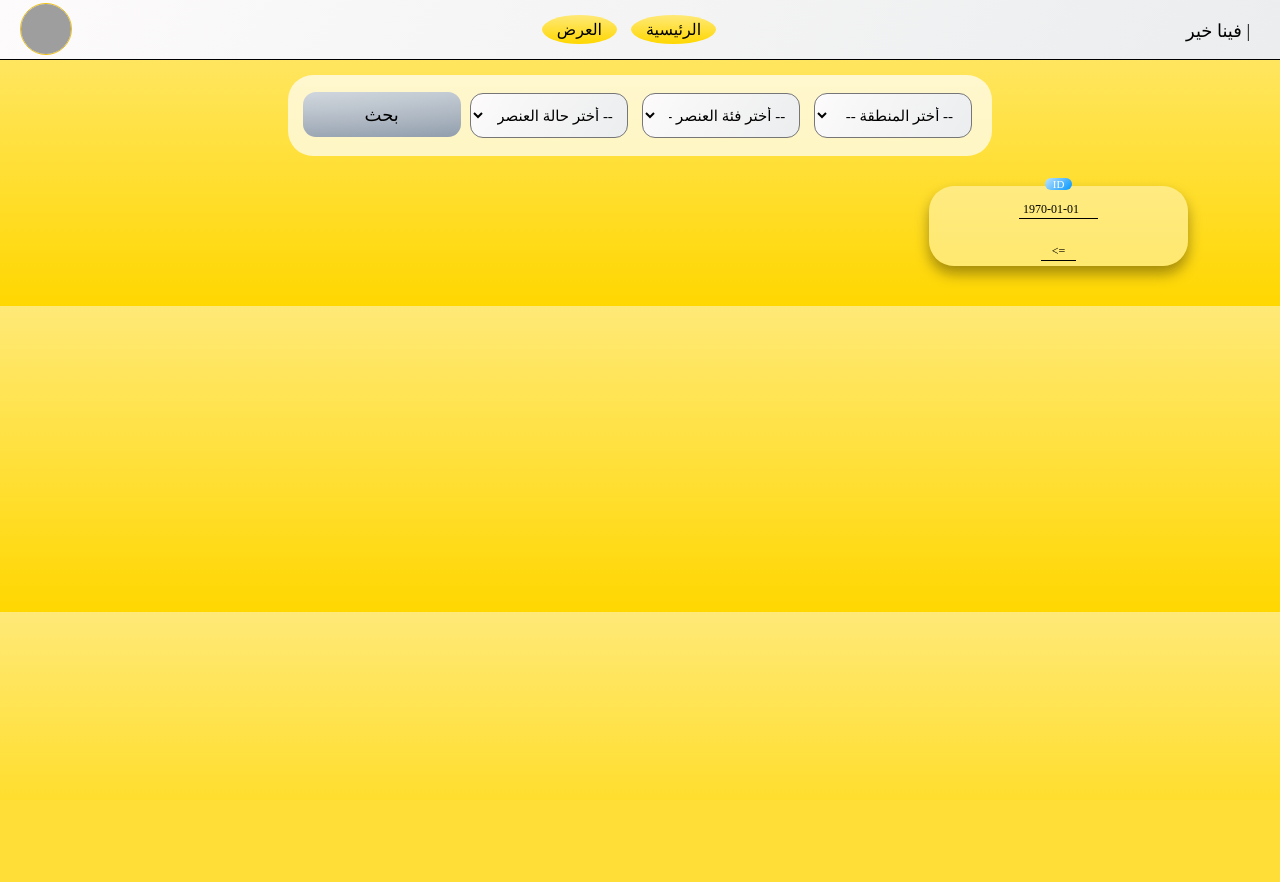
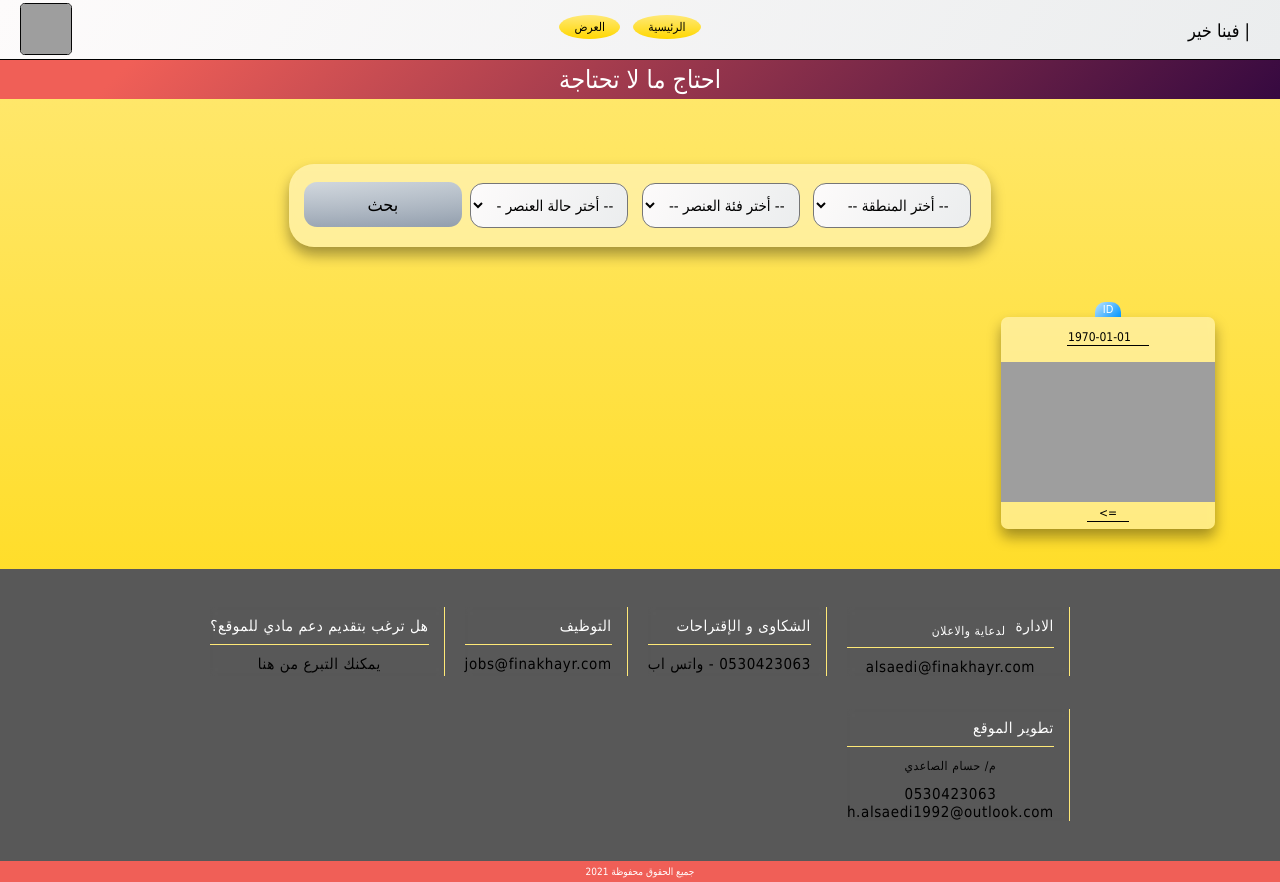
Before and after one commit to hus7sam/w, a PHP site: page /dispaly.php in a window 1280 px wide. Before the commit the page ends 745 px from the top, so only its background shows below. Run offline with PHP 8.4, Linux system fonts and the light colour scheme; tables that the repository leaves empty or names only in its code hold one stand-in row (values such as "Sample post"); data that the repository does not hold is empty; grey boxes are pictures that could not be loaded.

Commit message:
css sort1

```diff
--- a/dispaly.php
+++ b/dispaly.php
@@ -19,14 +19,10 @@
 </head>
 <body>
 
-<div class="bar">
-    <h2>| فينا خير  </h2>
-    <a href="index.php">الرئيسية </a>
-    <a href="dispaly.php"> العرض</a>
-    <img class="img_logo" src="photos/logo.png">
+<?php  include ("header.php")?>
 
-</div>
 
+        <div class="alert_danger"> احتاج ما لا تحتاجة </div>
     <div class="box_sreach">
         <form action="dispaly.php" method="post">
             <select class="list_sreach" name="search_State">
@@ -198,6 +194,7 @@
                         }else{ echo $string  ;} ?>
 
               </p>
+    <img class="img_item" src="photos/brina.jpg">
      <p class="p_item_1">
          <?php  echo $row['State'].str_repeat('&nbsp;', 2). "=>".str_repeat('&nbsp;', 2). $row['City']; ?>
      </p>
@@ -208,6 +205,8 @@
 <?php }  endif;$conn = null;?>
 
 </div>
+
+<?php include ("footer.php")?>
 </body>
 
 </html>
--- a/footer.php
+++ b/footer.php
@@ -2,3 +2,44 @@
 
 
 ?>
+
+
+<div class="footer">
+
+    <div class="fo_Gr-container">
+
+
+        <div class="fo_g-item">
+            <h1> الادارة&nbsp; <sub>لدعاية والاعلان</sub> </h1>
+
+            <a href="mailto:alsaedi@finakhayr.com">alsaedi@finakhayr.com</a>
+        </div>
+
+        <div class="fo_g-item">
+            <h1> الشكاوى و الإقتراحات </h1>
+
+            <a href="https://api.whatsapp.com/send?phone=+966530423063">0530423063 - واتس اب</a><br>
+        </div>
+
+        <div class="fo_g-item">
+            <h1> التوظيف</h1>
+            <a href="mailto:jobs@finakhayr.com">jobs@finakhayr.com</a>
+        </div>
+
+
+        <div class="fo_g-item">
+            <h1>هل ترغب بتقديم دعم مادي للموقع؟ </h1>
+            <a href="donation.php">يمكنك التبرع من هنا </a><br>
+        </div>
+
+        <div class="fo_g-item">
+            <h1> تطوير الموقع </h1>
+            <p>م/ حسام  الصاعدي</p>
+            <a href="https://api.whatsapp.com/send?phone=+966530423063">0530423063</a><br>
+            <a href="mailto:h.alsaedi1992@outlook.com">h.alsaedi1992@outlook.com</a><br>
+        </div>
+
+    </div>
+
+</div>
+<div class="alert_copy"> جميع الحقوق محفوظة <?php echo  date("Y");?> </div>
--- a/header.php
+++ b/header.php
@@ -2,15 +2,11 @@
 
 
 ?>
-    <html>
 
-    </html>
-<head>
-    <meta charset="UTF-8">
-    <meta name="viewport" content="width=device-width, user-scalable=no, initial-scale=1.0, maximum-scale=1.0, minimum-scale=1.0">
-    <meta http-equiv="X-UA-Compatible" content="ie=edge">
-    <link rel="stylesheet" type="text/css" href="style.css">
-    <!--    <link rel="stylesheet" href="https://maxcdn.bootstrapcdn.com/bootstrap/3.3.7/css/bootstrap.min.css">-->
+<div class="bar">
+    <h2>| فينا خير  </h2>
+    <a href="index.php">الرئيسية </a>
+    <a href="dispaly.php"> العرض</a>
+    <img class="img_logo" src="photos/logo.png">
 
-    <title>فينا خير</title>
-</head>
+</div>
--- a/style.css
+++ b/style.css
@@ -1,32 +1,30 @@
-*
-{
+* {
     box-sizing: border-box;
     direction: rtl;
-    font-family: "Dubai Light";
+    font-family: Tahoma ;
+    font-size: 12px;
     font-weight: normal;
     /*font-family: "Source Sans Pro", "Arial", sans-serif;*/
     z-index: 10000;
+
+
+
 }
-
 
 .logo
 {
-    width: 32px;
-    height: 32px;
+    width: 32px; height: 32px;
     margin: 1px auto;
-    text-align: center;
-    align-items: center;
+    text-align: center; align-items: center;
 }
 .img_logo
 {
     float:left;
-    width: 52px;
-    height: 52px;
+    width: 52px; height: 52px;
     margin: 3px auto ;
     display: inline-block;
-    text-indent: -9999px;
-    border-radius: 50%;
-    border:1px solid #f1bf0a;
+    border-radius: 9%;
+    border:1px solid #050505;
 }
 .error {color: #FF0000;}
 
@@ -182,52 +180,106 @@
 
 }
 
+.footer
+{
+    height: fit-content; width: 100%;
+    margin: 0 auto 0px 0px; padding: 20px 0;
+    background-color: #585858;
+    color: #030303;
+    text-align: center;
+    /*word-spacing: 3px;*/
+    letter-spacing: 0.6px;
+
+}
+
+.footer a
+{
+    font-size: 15px;
+    color: #000000;
+    text-decoration: none;
+}
+
+.Donation_Gr_container
+{
+    display:grid;
+    height: fit-content;
+    width: 100%;
+    margin: 60px auto;
+    grid-template-columns: 20% 20% 20%  20%  ;
+    grid-template-rows: auto;    justify-content: center;
+    column-gap: 20px;
+    row-gap: 15px;
+}
+
+.Donation_g_item
+{
+    display: block;
+    /*background-image: linear-gradient(to top, #dfe9f3 0%, white 100%);    !*border: 1px solid rgba(0, 0, 0, 0.8);*!*/
+    text-align: center;
+    border-radius: 2px;
+    width: 100%;
+    padding: 0px;  margin: 0 0 10px 0;
+    background: rgba( 255, 255, 255, 0.40 );
+    box-shadow: 0 8px 14px 0 rgba(5, 5, 5, 0.37);
+    backdrop-filter: blur( 3px );
+    -webkit-backdrop-filter: blur( 3px );
+}
+
+.Donation_g_item img
+{
+    height: 90px; width: 100%;
+}
 
 
 
-footer
-{
-    display: inline-block;
+.fo_Gr-container {
+
+    display:grid;
+    height: fit-content;
     width: 100%;
-    background-color: #131212;
-    margin: auto  auto;
-    padding: 0 200px 0;
-    border-top: 1px solid black;
-    border-bottom: 1px solid black;
+    margin: 10px auto;
+    grid-template-columns: fit-content(45%) fit-content(45%) fit-content(45%)  fit-content(45%)  ;
+    grid-template-rows: auto;    justify-content: center;
+    border-radius: 7px;
+    column-gap: 20px;
+    row-gap: 15px;
 
 }
 
-footer ul
-{
-    /*margin: 10px 02PX;*/
-    color: #e9e8e8;
-}
+.fo_g-item {
+    display: block;
+    text-align: center;
+    width: 100%;
+    /*border-radius: 1pc;*/
+    /*width: fit-content; width: -moz-fit-content;*/
+    padding: 0px 15px 0 0;  margin: 8px 0px 10px 0;
+    /*background: #cacaca;*/
+    /*box-shadow: 0 8px 14px 0 rgba(5, 5, 5, 0.37);*/
+    backdrop-filter: blur( 3px );
+    -webkit-backdrop-filter: blur( 3px );
+    border-right: 1px solid #ffe977;
 
-footer ul li{
-    /*display: grid;?*/
+
 }
 
 
-footer h3
+.fo_g-item h1
 {
-    display: none;
-    margin: auto 200px ;
-    text-align: center;
-    padding: 5px 5px;
+    color:#fff;
+    text-align: right; font-size: 15px;
+    padding: 0 0 9px 0;
+    border-bottom: 1px solid #ffe977;
+
 }
 
-footer a
-{
-    text-decoration: none;
-    color: #ffffff;
-}
-
-/*  start  Display Page  */
-.Display_Body {
-    background-image: linear-gradient(to top, #FFD700 0%, #ffe977 100%);
 
 
-}
+/*!*  start  Display Page  *!*/
+/*.Display_Body {*/
+/*    background-image: linear-gradient(to top, #FFD700 0%, #ffe977 100%);*/
+
+
+/*}*/
 
 .Display_Grid-container {
 
@@ -250,7 +302,7 @@
     display: block;
     /*background-image: linear-gradient(to top, #dfe9f3 0%, white 100%);    !*border: 1px solid rgba(0, 0, 0, 0.8);*!*/
     text-align: center;
-    border-radius: 25px;
+    border-radius: 7px;
     padding: 0px;  margin: 0 0 10px 0;
     background: rgba( 255, 255, 255, 0.40 );
     box-shadow: 0 8px 14px 0 rgba(5, 5, 5, 0.37);
@@ -292,10 +344,9 @@
 
 .p_item_1
 {
-    position: fixed;
-    left:  0; right: 0; bottom: 5px;
+
     width: fit-content; width: -moz-fit-content;
-    margin:0 auto ; padding: 1px 5px;
+    margin:0px auto 7px  ; padding: 1px 5px;
     font-size: 12px;
     border-bottom: 1px solid  black ;
 
@@ -304,10 +355,9 @@
 
 .p_number_date
 {
-    position: fixed;
-    left:  0; right:  0; top: 15px;
+
     width: fit-content; width: -moz-fit-content;
-    margin:0 auto ; padding: 1px 4px;
+    margin:8px auto 3px ; padding: 1px 1px;
     font-size: 12px;
     /*background-image: linear-gradient(120deg, #fdfbfb 0%, #ebedee 100%);*/
     /*box-shadow: 0 4px 8px -1px rgba(0, 0, 0, 0.1), 0 2px 8px -1px rgba(0, 0, 0, 0.06); border-radius: 25px;*/
@@ -318,8 +368,8 @@
 {
     display: block;
     width: fit-content; width: -moz-fit-content;
-    margin: 45px auto 25px; padding: 5px 6px;
-    font-size: 14px;
+    margin: 3px auto 3px; padding: 5px 6px;
+    font-size: 12px;
 
 }
 
@@ -433,11 +483,14 @@
 .box_sreach
 {
     display: block;
-    margin: 15px auto 15px auto ;   padding: 3px 15px;
+    margin: 65px auto 70px auto ;   padding: 4px 15px;
     width: fit-content; width: -moz-fit-content;     height: fit-content;
     /*background-image: linear-gradient( 135deg, #ABDCFF 10%, #0396FF 100%);*/
-    background-color: rgba(255, 255, 255, 0.7);
-    color: snow;      font-family: "Dubai Light";  text-align: center; font-size: 17px;
+    background: rgba( 255, 255, 255, 0.40 );
+    box-shadow: 0 8px 14px 0 rgba(5, 5, 5, 0.37);
+    backdrop-filter: blur( 3px );
+    -webkit-backdrop-filter: blur( 3px );
+    color: snow;      font-family: Tahoma;  text-align: center; font-size: 17px;
     border-radius: 25px;
 }
 
@@ -448,7 +501,7 @@
     margin: 15px 5px;    padding: 5px 10px;
     border-radius: 13px;
     background-image: linear-gradient(120deg, #fdfbfb 0%, #ebedee 100%);
-    font-family: "Dubai Light";   text-align: center; font-size: 15px;
+    font-family: Tahoma;   text-align: center; font-size: 15px;
 }
 
 .btn_submit_sreach {
@@ -457,7 +510,7 @@
     background: linear-gradient(-180deg, #BCC5CE 0%, #929EAD 98%), radial-gradient(at top left, rgba(255,255,255,0.30) 0%, rgba(0,0,0,0.30) 100%);
     background-blend-mode: screen;
     border-radius: 13px; border-width: 0px;
-    font-family: "Dubai Light";  text-align: center; font-size: 18px; color: black;
+    font-family:"Tahoma";  text-align: center; font-size: 18px; color: black;
 }
 
 
@@ -473,7 +526,12 @@
 }
 
 /*  end  Display Page  */
-
+.alert_copy{
+    width: 100%;
+    margin: 0 0 0 0 ;    padding: 5px;
+    background-image: linear-gradient( 135deg, #f05f57 10%, #f05f57 100%);
+    text-align: center; font-size: 10px;    color: white;
+}
 
 .alert_success{
     width: 100%;
@@ -506,21 +564,21 @@
 
 .alert_itemID{
     display: block;
-    position: fixed; right: 0px; top: -8px; left: 0;
     width: fit-content;     width: -moz-fit-content;
-    margin:0px auto ;   padding: 0px 8px;
+    margin:-15px auto 0px ;   padding: 1px 8px;
     background-image: linear-gradient( 135deg, #ABDCFF 10%, #0396FF 100%);
     text-align: center;     color: white; font-size: 11px;
-    border-radius: 25px;
+    border-radius:  10px 10px 0 0;
 }
 
 .alert_newitem
 {   display: block;
-    position: fixed; right: -8px; top: 40px;
+    /*position: fixed; right: -8px; top: 40px;*/
+    float: left;
     width: fit-content;     width: -moz-fit-content;
-    margin:0px auto 0px auto;   padding: 5px 1px;
+    margin:0px 0px 0 0 ;   padding: 8px 0 4px 2px;
     background-image: linear-gradient(to top, #ff0844 0%, #ffb199 100%);
-    border-radius: 15px;
+    /*border-radius:  0px 10px 10px 0px  ;*/
     color: snow; font-size: 11px;
     transform: rotate(180deg);
     writing-mode: vertical-rl;
@@ -528,17 +586,23 @@
 
 .alert_useditem
 {
-    position: fixed; right: -8px; top: 30px;
+    /*position: fixed; right: -8px; top: 30px;*/
+    float: left;
     width: fit-content;     width: -moz-fit-content;
-    margin:0px auto 0px auto;   padding: 5px 1px;
+    margin:0px 0px 0 0 ;   padding: 8px 0 4px 2px;
     background-color: darkslateblue;
-    border-radius: 25px;
+    /*border-radius: 15px;*/
     color: #ffffff; font-size: 11px;
     transform: rotate(180deg);
     writing-mode: vertical-rl;
 }
 
-
+.img_item{
+    display: inline-flex;
+    margin: auto auto;
+    width:  100%; height: 140px;
+    /*border-radius: 25px;*/
+}
 
 /*// Extra small devices (portrait phones, less than 576px)*/
 /*// No media query for `xs` since this is the default in Bootstrap*/
@@ -633,28 +713,30 @@
     {  /* start links  of header */
         font-size: 20px;
     }
-    .box_sreach
-    {
-        width: 90%;
-    }
-    .list_sreach
-    {
-        width: 100px;
-        margin: 8px 5px;
-    }
-    .list_sreach
-    {
-        width: 114px; height: 35px;
-        margin: 8px 5px;
-        font-size: 10px;
-    }
 
-    .btn_submit_sreach
-    {
-        width: 110px; height: 35px;
-        margin: 8px 5px;
-        font-size: 11px;
-    }
+
+    /*.box_sreach*/
+    /*{*/
+    /*    width: 90%;*/
+    /*}*/
+    /*.list_sreach*/
+    /*{*/
+    /*    width: 100px;*/
+    /*    margin: 8px 5px;*/
+    /*}*/
+    /*.list_sreach*/
+    /*{*/
+    /*    width: 114px; height: 35px;*/
+    /*    margin: 8px 5px;*/
+    /*    font-size: 10px;*/
+    /*}*/
+
+    /*.btn_submit_sreach*/
+    /*{*/
+    /*    width: 110px; height: 35px;*/
+    /*    margin: 8px 5px;*/
+    /*    font-size: 11px;*/
+    /*}*/
 
 }
 
@@ -715,15 +808,21 @@
     {  /* start links  of header */
         font-size: 31px;
     }
+    .img_item{
+        display: block;
+        margin: auto auto;
+        width:  100%; height: 140px;
+        /*border/-radius: 25px;*/
+    }
 
 }
 
 /*// Extra large devices (large desktops, 1200px and up)*/
-/*@media (min-width: 1200px)*/
-/*{*/
-/*    .Display_Grid-container {*/
-/*        grid-template-columns:  23% 23% 23% 23%;*/
-/*    }*/
+@media (min-width: 1200px)
+{
+    .Display_Grid-container {
+        grid-template-columns:  19% 19% 19% 19% 19%;
+    }
 
 /*    .h1*/
 /*    {*/
```
Also changed, not shown: other parts of style.css (+35 -5 lines), donation.php (added, +109 -0 lines), index.php (+4 -25 lines).
